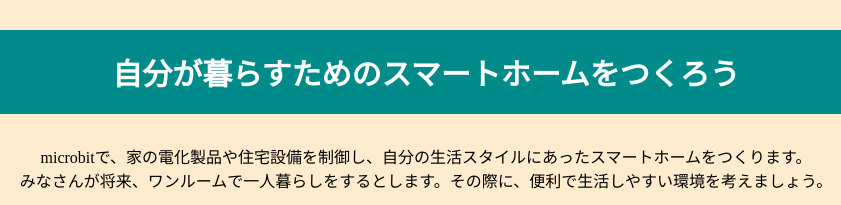
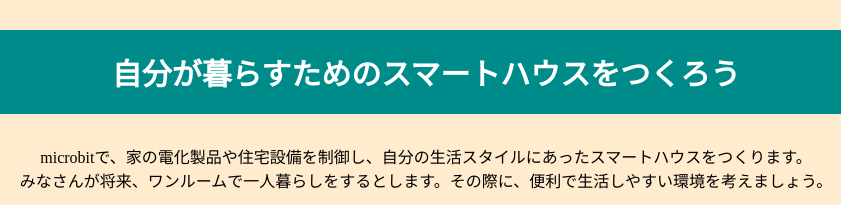
Before and after one commit to endotech/smarthome2-of-microbit, a plain HTML site: page index.html in a window 1280 px wide. Shown: the top 205 px of the page, 214-1055 px from the left. Drawn offline with Linux system fonts and the light colour scheme.

Commit message:
Update index.html

```diff
--- a/index.html
+++ b/index.html
@@ -2,11 +2,11 @@
 <meta charset="UTF-8">
 <link rel="stylesheet" href="design.css" type="text/css">
 
-<title>スマートホームをつくろう</title>
+<title>スマートハウスをつくろう</title>
 <header>
-<h1>自分が暮らすためのスマートホームをつくろう</h1>
+<h1>自分が暮らすためのスマートハウスをつくろう</h1>
 </header>
-<p>microbitで、家の電化製品や住宅設備を制御し、自分の生活スタイルにあったスマートホームをつくります。<br>みなさんが将来、ワンルームで一人暮らしをするとします。その際に、便利で生活しやすい環境を考えましょう。</p>
+<p>microbitで、家の電化製品や住宅設備を制御し、自分の生活スタイルにあったスマートハウスをつくります。<br>みなさんが将来、ワンルームで一人暮らしをするとします。その際に、便利で生活しやすい環境を考えましょう。</p>
 <form>
     <div>
         <button type="button" id="connect">接続</button>
```
